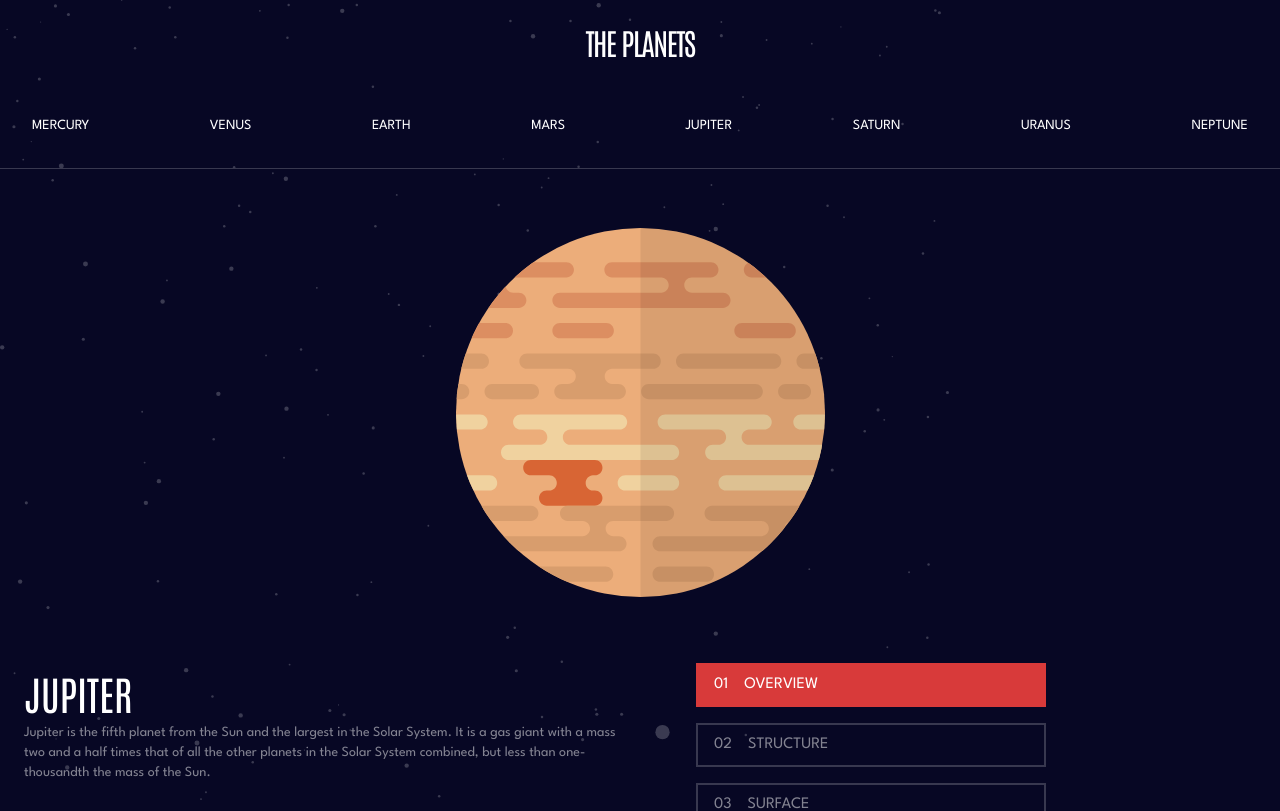
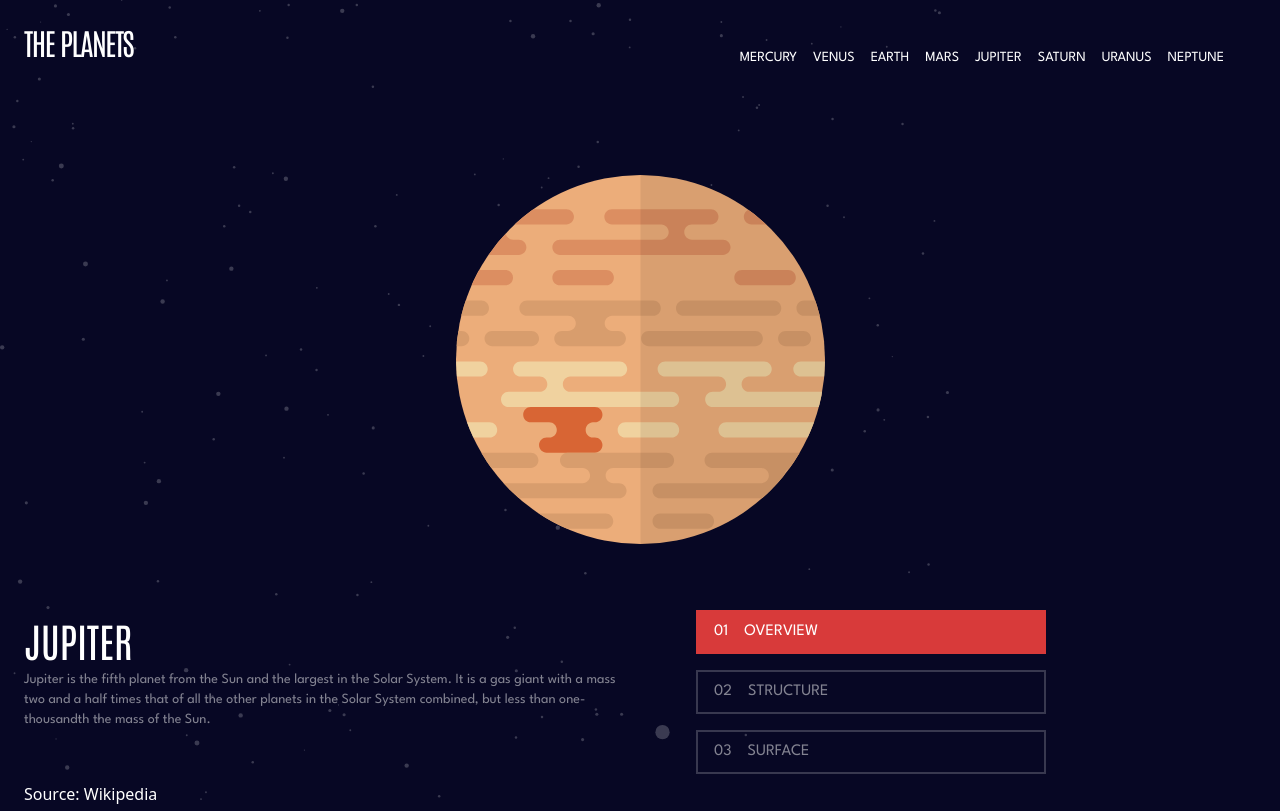
Before and after one commit to AlsoPeters/fem-planets-fact-site, a Next.js app: page /jupiter in a window 1280 px wide. Shown: the top 811 px of the page. Built offline with nearby package versions, Linux system fonts and the light colour scheme.

Commit message:
set navbar styles for desktop screen size

```diff
--- a/src/components/InfoMenu.tsx
+++ b/src/components/InfoMenu.tsx
@@ -14,7 +14,7 @@ export default function InfoMenu({
   console.log(colorConfig[planetName]?.color);
 
   return (
-    <div className='flex justify-between items-center px-6 py-4 border-b border-gray-dark font-spartan text-gray md:hidden'>
+    <div className='flex justify-between items-center px-6 py-4 border-b border-gray-dark font-spartan text-gray'>
       <div onClick={() => setMenu('overview')}>
         OVERVIEW
         <div
--- a/src/components/Nav.tsx
+++ b/src/components/Nav.tsx
@@ -1,13 +1,18 @@
 import React from 'react';
 import Image from 'next/image';
+import PlanetMenu from './PlanetMenu';
 
 export default function Nav({ toggle }: NavProps): JSX.Element {
   return (
-    <div className='flex md:justify-center md:border-none justify-between px-6 py-4 border-b-2 border-gray-dark items-center '>
-      <h2 className='text-white text-3xl leading-[52px] -tracking-[1.5px] font-antonio'>
-        THE PLANETS
-      </h2>
-
+    <div className='flex items-center justify-between px-6 py-4 border-b-2 md:justify-center md:border-none border-gray-dark'>
+      <div className='xl:justify-between xl:flex xl:flex-row xl:w-full'>
+        <h2 className='text-white text-3xl leading-[52px] -tracking-[1.5px] font-antonio'>
+          THE PLANETS
+        </h2>
+        <div className='hidden xl:flex'>
+          <PlanetMenu />
+        </div>
+      </div>
       <div className='md:hidden'>
         <button onClick={toggle}>
           <Image
--- a/src/components/PlanetMenu.tsx
+++ b/src/components/PlanetMenu.tsx
@@ -4,8 +4,8 @@ import Link from 'next/link';
 
 export default function PlanetMenu() {
   return (
-    <div className='border-b border-gray-dark hidden md:block'>
-      <div className='flex justify-between px-8 font-spartan text-sm py-8'>
+    <div className='hidden border-b border-gray-dark md:block xl:border-b-0'>
+      <div className='flex justify-between px-8 py-8 text-sm font-spartan xl:flex xl:gap-4'>
         {mobileMenuLinks.map((planets, index) => {
           return (
             <div key={index}>
--- a/src/pages/[slug].tsx
+++ b/src/pages/[slug].tsx
@@ -5,7 +5,6 @@ import Image from 'next/image';
 
 import InfoMenu from '../components/InfoMenu';
 import PlanetMenu from '../components/PlanetMenu';
-import Button from '../components/Button';
 import LargeInfoMenu from '../components/LargeInfoMenu';
 
 export default function mercury(props: Props): JSX.Element {
@@ -16,14 +15,19 @@ export default function mercury(props: Props): JSX.Element {
   return (
     <div>
       {/* InfoMenu will be hidden on screen sizes md(768px) and above  */}
+      <div className='md:hidden'>
         <InfoMenu
           planetName={planetName}
           setMenu={props.setMenu}
           selected={props.selected}
         />
+      </div>
+
+      <div className='xl:hidden'>
         <PlanetMenu />
-      <div className='text-white gap-2 px-6 flex flex-col items-center'>
-        <div className='flex justify-center items-center h-80 md:h-auto md:py-8 w-full'>
+      </div>
+      <div className='flex flex-col items-center gap-2 px-6 text-white'>
+        <div className='flex items-center justify-center w-full h-80 md:h-auto md:py-8'>
           <div className='md:hidden'>
             <Image
               width={props.planetData.images.image_size}
@@ -63,7 +67,7 @@ export default function mercury(props: Props): JSX.Element {
                   alt='planet-geology'
                 />
               </div>
-              <div className='absolute -translate-x-20 -translate-y-16 hidden md:block'>
+              <div className='absolute hidden -translate-x-20 -translate-y-16 md:block'>
                 <Image
                   src={props.planetData.images.geology}
                   width={163}
@@ -81,7 +85,7 @@ export default function mercury(props: Props): JSX.Element {
               <div className='font-antonio text-[40px]'>
                 {props.planetData.name.toUpperCase()}
               </div>
-              <p className='font-spartan md:text-left text-center h-28 text-gray text-sm'>
+              <p className='text-sm text-center font-spartan md:text-left h-28 text-gray'>
                 {props.selectedInfoMenuItem === 'structure'
                   ? props.planetData.geology.content
                   : props.selectedInfoMenuItem === 'surface'
@@ -106,39 +110,39 @@ export default function mercury(props: Props): JSX.Element {
             />
           </div>
 
-          <div className='w-full flex flex-col gap-2 md:flex-row md:items-end lg:pb-0 pb-8'>
-            <div className='md:flex-col md:items-start border-gray-dark flex justify-between items-center border-2 w-full py-2 px-4 text-sm'>
-              <div className='font-spartan text-gray-dark font-bold text-xs'>
+          <div className='flex flex-col w-full gap-2 pb-8 md:flex-row md:items-end lg:pb-0'>
+            <div className='flex items-center justify-between w-full px-4 py-2 text-sm border-2 md:flex-col md:items-start border-gray-dark'>
+              <div className='text-xs font-bold font-spartan text-gray-dark'>
                 ROTATIONS TIME
               </div>
-              <div className='font-antonio text-xl'>
+              <div className='text-xl font-antonio'>
                 {props.planetData.rotation}
               </div>
             </div>
 
-            <div className='border-gray-dark md:items-start md:flex-col flex justify-between items-center border-2 w-full py-2 px-4 text-sm'>
-              <div className='font-spartan text-gray-dark font-bold text-xs'>
+            <div className='flex items-center justify-between w-full px-4 py-2 text-sm border-2 border-gray-dark md:items-start md:flex-col'>
+              <div className='text-xs font-bold font-spartan text-gray-dark'>
                 REVOLUTION TIME
               </div>
-              <div className='font-antonio text-xl'>
+              <div className='text-xl font-antonio'>
                 {props.planetData.revolution}
               </div>
             </div>
 
-            <div className='border-gray-dark md:items-start md:flex-col flex justify-between items-center border-2 w-full py-2 px-4 text-sm'>
-              <div className='font-spartan text-gray-dark font-bold text-xs'>
+            <div className='flex items-center justify-between w-full px-4 py-2 text-sm border-2 border-gray-dark md:items-start md:flex-col'>
+              <div className='text-xs font-bold font-spartan text-gray-dark'>
                 RADIUS
               </div>
-              <div className='font-antonio text-xl'>
+              <div className='text-xl font-antonio'>
                 {props.planetData.radius}
               </div>
             </div>
 
-            <div className='border-gray-dark md:items-start md:flex-col flex justify-between items-center border-2 w-full py-2 px-4 text-sm'>
-              <div className='font-spartan text-gray-dark font-bold text-xs'>
+            <div className='flex items-center justify-between w-full px-4 py-2 text-sm border-2 border-gray-dark md:items-start md:flex-col'>
+              <div className='text-xs font-bold font-spartan text-gray-dark'>
                 AVERAGE TEMP.
               </div>
-              <div className='font-antonio text-xl'>
+              <div className='text-xl font-antonio'>
                 {props.planetData.temperature}
               </div>
             </div>
```
Lines whose indentation alone changed are shown as unchanged.
